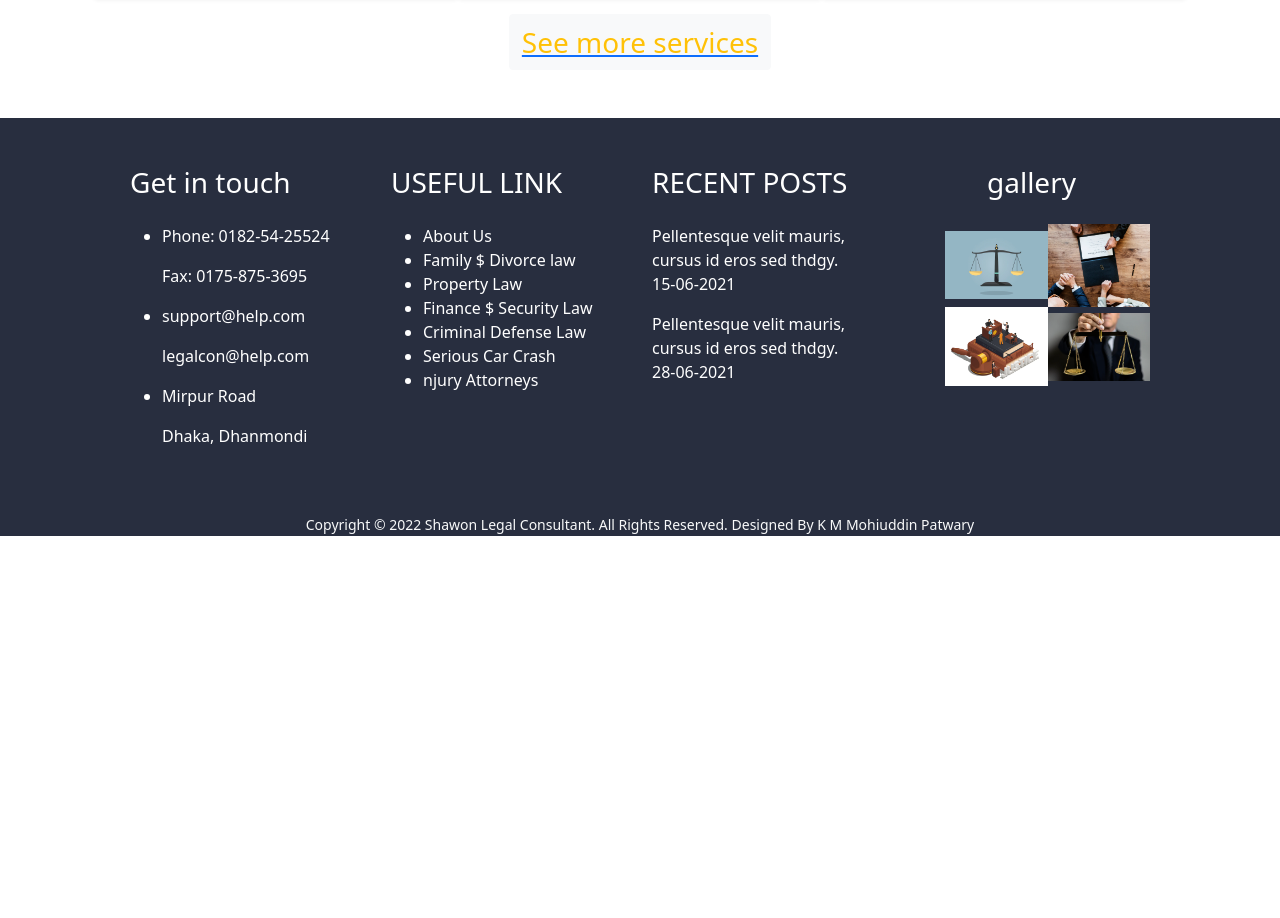
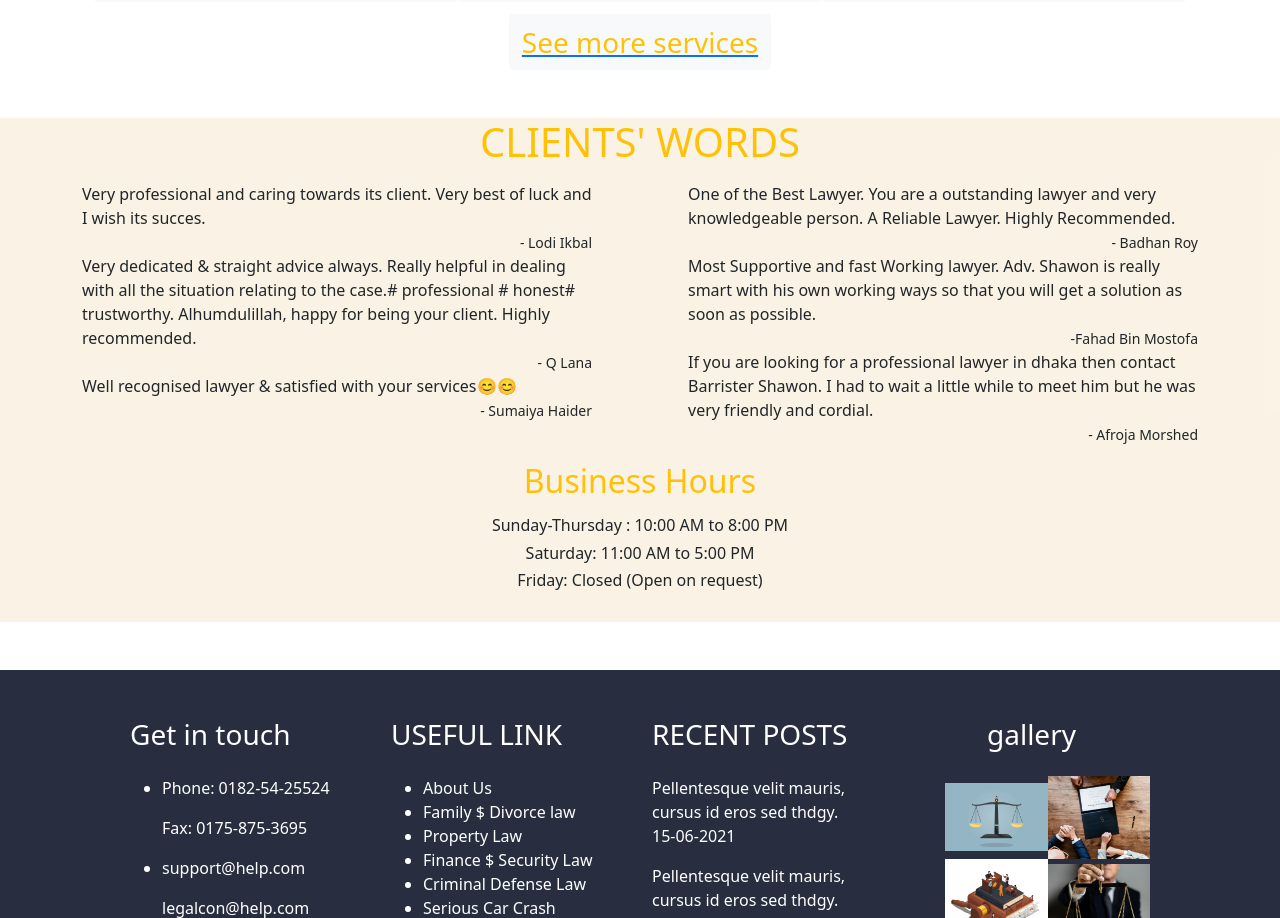
Before and after one commit to mohiuddin2721/shawon-legal-consultant-jm-10, a React (Create React App) app: page / in a window 1280 px wide. Shown: the part 1620-2538 px from the top of the page. Before the commit the page ends 2172 px from the top, so only its background shows below. Built offline with nearby package versions, Linux system fonts and the light colour scheme; no server answers.

Commit message:
extra section added

```diff
--- a/package.json
+++ b/package.json
@@ -3,6 +3,9 @@
   "version": "0.1.0",
   "private": true,
   "dependencies": {
+    "@fortawesome/fontawesome-svg-core": "^6.1.1",
+    "@fortawesome/free-regular-svg-icons": "^6.1.1",
+    "@fortawesome/free-solid-svg-icons": "^6.1.1",
     "@testing-library/jest-dom": "^5.16.4",
     "@testing-library/react": "^13.1.1",
     "@testing-library/user-event": "^13.5.0",
--- a/src/components/home/AboutMe/AboutMe.js
+++ b/src/components/home/AboutMe/AboutMe.js
@@ -1,11 +1,19 @@
 import React from 'react';
+import { Card } from 'react-bootstrap';
 import './AboutMe.css';
 
 const AboutMe = () => {
     return (
-        <div>
-            <h2>About Me page</h2>
-        </div>
+        <Card style={{ width: '18rem' }}>
+            <Card.Img variant="top" src="holder.js/100px180?text=Image cap" />
+            <Card.Body>
+                <Card.Title>K M Mohiuddin Patwary</Card.Title>
+                <Card.Text>
+                    Some quick example text to build on the card title and make up the bulk of
+                    the card's content.
+                </Card.Text>
+            </Card.Body>
+        </Card>
     );
 };
 
--- a/src/components/home/Blog/Blog.js
+++ b/src/components/home/Blog/Blog.js
@@ -4,12 +4,12 @@ import './Blog.css';
 
 const Blog = () => {
     return (
-        <CardGroup className='container'>
-            <Card className='m-4'>
+        <CardGroup className='container mt-5'>
+            <Card className='m-4' border="warning">
                 <Card.Footer className='border'>
                     <Card.Title>Difference between authorization and authentication</Card.Title>
                 </Card.Footer>
-                <Card.Body>
+                <Card.Body className='border'>
                     <Card.Text>
                         This is a wider card with supporting text below as a natural lead-in to
                         additional content. This content is a little bit longer.This is a wider card with supporting text below as a natural lead-in to
@@ -20,11 +20,11 @@ const Blog = () => {
                     </Card.Text>
                 </Card.Body>
             </Card>
-            <Card className='m-4'>
+            <Card className='m-4' border="warning">
                 <Card.Footer className='border'>
                     <Card.Title>Difference between authorization and authentication</Card.Title>
                 </Card.Footer>
-                <Card.Body>
+                <Card.Body className='border'>
                     <Card.Text>
                         This is a wider card with supporting text below as a natural lead-in to
                         additional content. This content is a little bit longer.This is a wider card with supporting text below as a natural lead-in to
@@ -35,11 +35,11 @@ const Blog = () => {
                     </Card.Text>
                 </Card.Body>
             </Card>
-            <Card className='m-4'>
+            <Card className='m-4' border="warning">
                 <Card.Footer className='border'>
                     <Card.Title>Difference between authorization and authentication</Card.Title>
                 </Card.Footer>
-                <Card.Body>
+                <Card.Body className='border'>
                     <Card.Text>
                         This is a wider card with supporting text below as a natural lead-in to
                         additional content. This content is a little bit longer.This is a wider card with supporting text below as a natural lead-in to
--- /dev/null
+++ b/src/components/home/ClientWords/ClientWords.css
@@ -0,0 +1,3 @@
+.clientWords-container {
+    background-color: rgba(204, 136, 9, 0.1);
+}
--- /dev/null
+++ b/src/components/home/ClientWords/ClientWords.js
@@ -0,0 +1,53 @@
+import React from 'react';
+import './ClientWords.css';
+
+const ClientWords = () => {
+    return (
+        <div className='clientWords-container'>
+            <div className='container mt-5'>
+                <h1 className='text-center text-warning m-3'>CLIENTS' WORDS</h1>
+                <div className='row'>
+                    <div className='col-lg-6 col-md-6 col-sm-12 col-xs-12 pe-5'>
+                        <div>
+                            <p className='mb-0'>Very professional and caring towards its client. Very best of luck and I wish its succes.</p>
+                            <p className='text-end m-0'><small>- Lodi Ikbal</small></p>
+                        </div>
+                        <div>
+                            <p className='mb-0'>Very dedicated & straight advice always. Really helpful in dealing with all the situation relating to the case.# professional # honest# trustworthy. Alhumdulillah, happy for being your client. Highly recommended.</p>
+                            <p className='text-end m-0'><small>- Q Lana</small></p>
+                        </div>
+                        <div>
+                            <p className='mb-0'>Well recognised lawyer & satisfied with your services😊😊</p>
+                            <p className='text-end m-0'><small>- Sumaiya Haider</small></p>
+                        </div>
+                    </div>
+                    <div className='col-lg-6 col-md-6 col-sm-12 col-xs-12 ps-5'>
+                        <div>
+                            <p className='mb-0'>One of the Best Lawyer. You are a outstanding lawyer and very knowledgeable person. A Reliable Lawyer. Highly Recommended.</p>
+                            <p className='text-end m-0'><small>- Badhan Roy</small></p>
+                        </div>
+                        <div>
+                            <p className='mb-0'>Most Supportive and fast Working lawyer. Adv. Shawon is really smart with his own working ways so that you will get a solution as soon as possible.</p>
+                            <p className='text-end m-0'><small>-Fahad Bin Mostofa</small></p>
+                        </div>
+                        <div>
+                            <p className='mb-0'>If you are looking for a professional lawyer in dhaka then contact Barrister Shawon. I had to wait a little while to meet him but he was very friendly and cordial.</p>
+                            <p className='text-end m-0'><small>- Afroja Morshed</small></p>
+                        </div>
+                    </div>
+                </div>
+                <div>
+                    <h2 className='text-center text-warning m-3'>Business Hours</h2>
+                    <div className='pb-4'>
+                        <h6 className='text-center'>Sunday-Thursday : 10:00 AM to 8:00 PM</h6>
+                        <h6 className='text-center'>Saturday: 11:00 AM to 5:00 PM</h6>
+                        <h6 className='text-center'>Friday: Closed (Open on request)</h6>
+                    </div>
+                </div>
+            </div>
+        </div>
+
+    );
+};
+
+export default ClientWords;
--- a/src/components/home/Home/Home.js
+++ b/src/components/home/Home/Home.js
@@ -1,5 +1,6 @@
 import React from 'react';
 import Banner from '../Banner/Banner';
+import ClientWords from '../ClientWords/ClientWords';
 import HomeServices from '../HomeServices/HomeServices';
 import './Home.css';
 
@@ -8,6 +9,7 @@ const Home = () => {
         <div>
             <Banner></Banner>
             <HomeServices></HomeServices>
+            <ClientWords></ClientWords>
         </div>
     );
 };
--- a/src/components/shared/Footer/Footer.css
+++ b/src/components/shared/Footer/Footer.css
@@ -1,9 +1,6 @@
 footer {
     background-color: #282e3f;
 }
-
-
-
 .corporate-photo img {
     width: 50%;
 }
```
Also changed, not shown: 1 other file (tests, documents, lock files or other folders).
